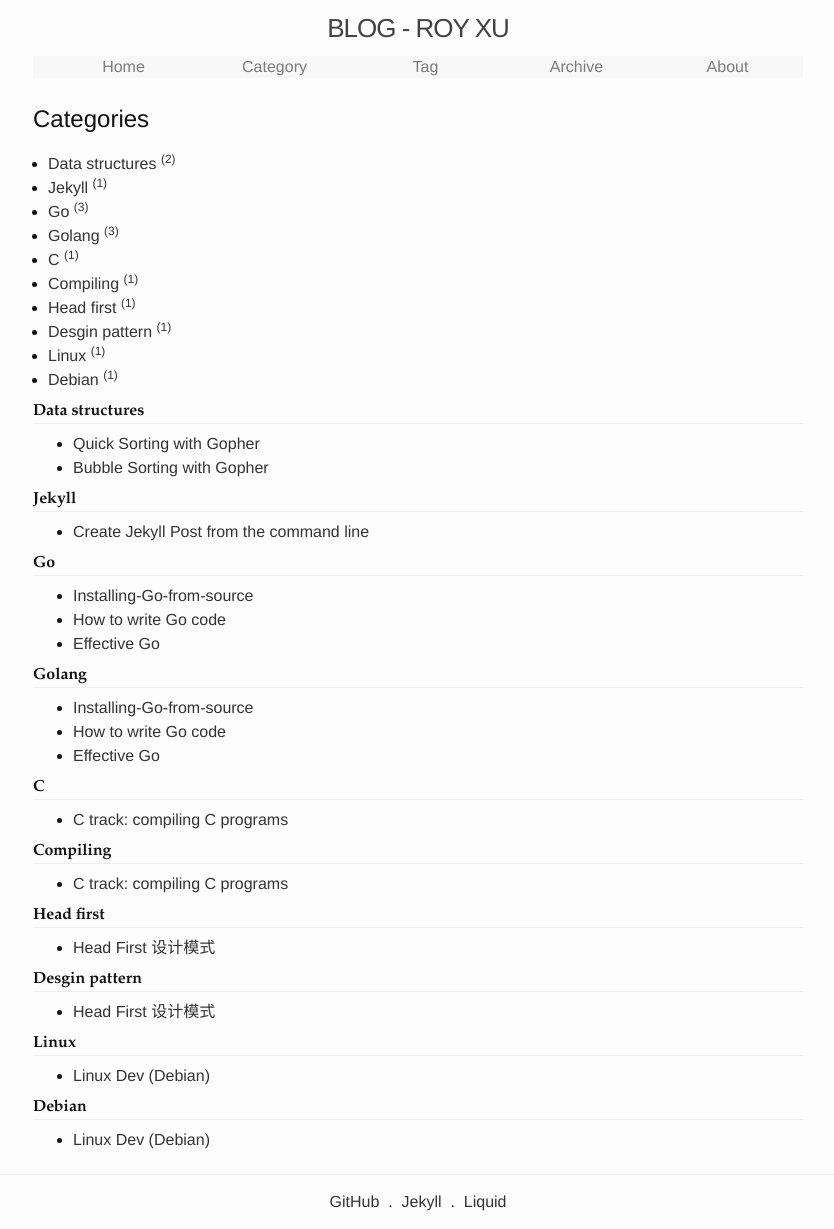
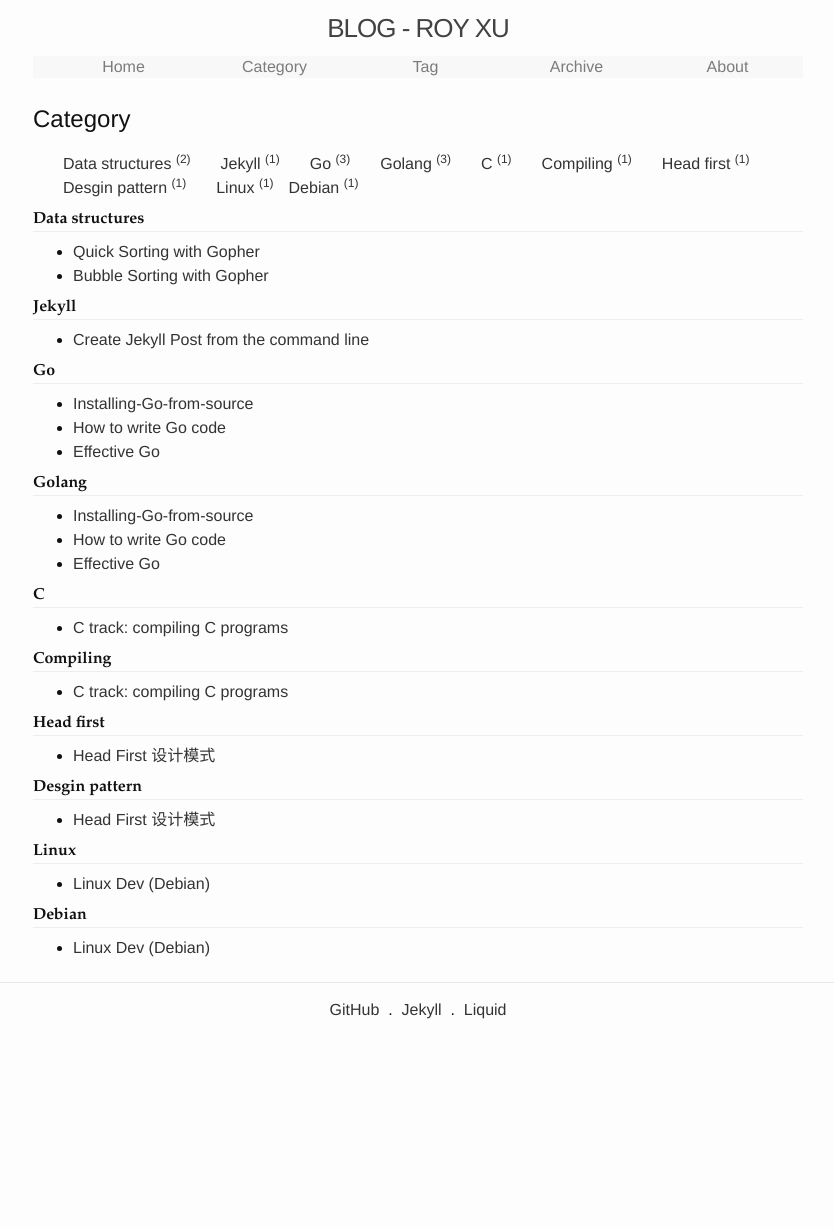
Before and after one commit to ousiax/ousiax.github.io, a Jekyll site: the page built from category/index.html, in a window 1280 px wide. Shown: the whole page, without its empty margins (222-1056 px from the left). Built offline with Jekyll 4.4.1, drawn with Linux system fonts in a browser that asks for light colours; after the commit the page ends 1037 px from its top, so only the background shows below that.

Commit message:
Update pages structure

```diff
--- a/_includes/header.html
+++ b/_includes/header.html
@@ -16,8 +16,8 @@
         <div class="trigger">
             <ul>
                 <li><a href="{{ site.baseurl }}/">home</a>
-                <li><a href="{{ site.baseurl }}/categories">category</a>
-                <li><a href="{{ site.baseurl }}/tags">tag</a>
+                <li><a href="{{ site.baseurl }}/category">category</a>
+                <li><a href="{{ site.baseurl }}/tag">tag</a>
                 <li><a href="{{ site.baseurl }}/archive">archive</a>
                 <li><a href="{{ site.baseurl }}/about">about</a>
             </ul>
--- a/categories/index.html
+++ b/category/index.html
@@ -1,8 +1,8 @@
 ---
 layout: archive
-title: Categories
+title: Category
 ---
-<ul>
+<ul class="tags">
     {% if site.categories.first[0] == null %}
         {% for cat in site.categories %}
         <li>
@@ -25,7 +25,7 @@
 </ul>
 
 {% for cat in site.categories %}
-<h2 id="{{ cat[0] }}" class="category">{{ cat[0] | capitalize }}</h2>
+<h4 id="{{ cat[0] }}" class="category">{{ cat[0] | capitalize }}</h4>
 <ul class="post-list">
     {% for post in cat[1] %}
     {% if post.title != null %}
--- a/tags/index.html
+++ b/tag/index.html
@@ -25,7 +25,7 @@
 </ul>
 
 {% for tag in site.tags %}
-<h2 id="{{ tag[0] }}" class="tagegory">{{ tag[0] | capitalize }}</h2>
+<h4 id="{{ tag[0] }}" class="category">{{ tag[0] | capitalize }}</h4>
 <ul class="post-list">
     {% for post in tag[1] %}
     {% if post.title != null %}
```
Also changed, not shown: other parts of tag/index.html (+1 -1 lines).
